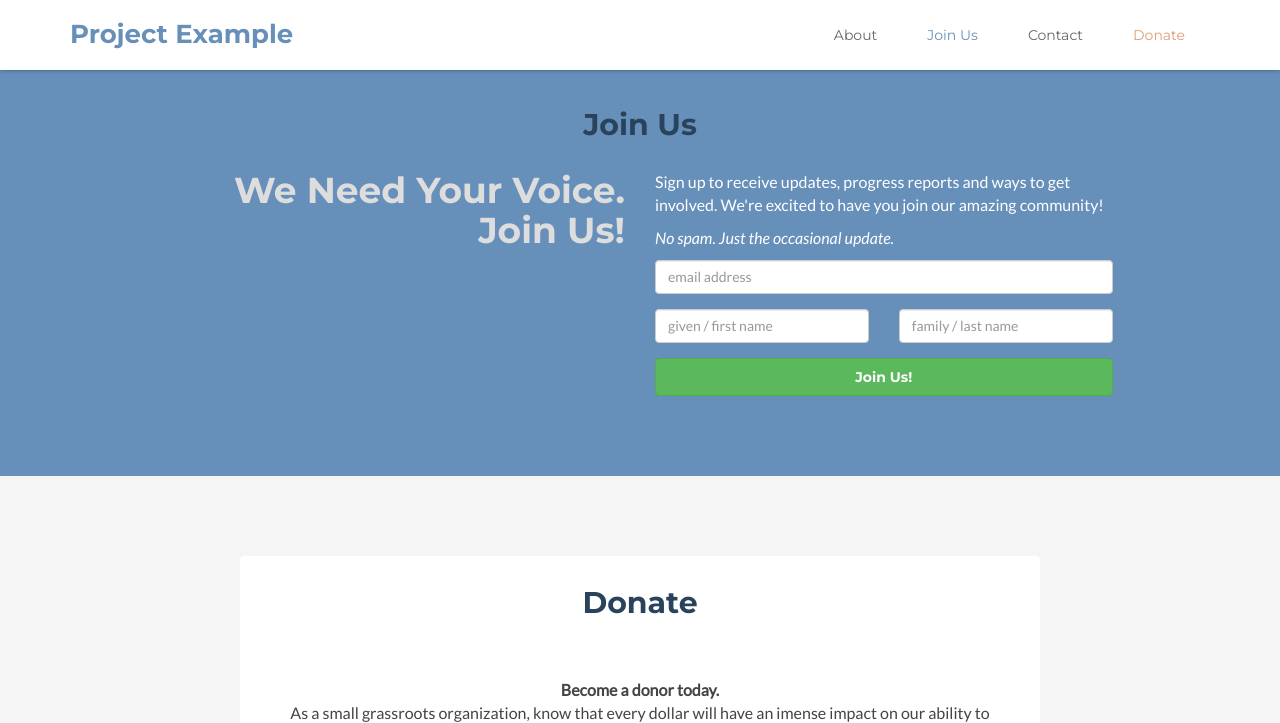
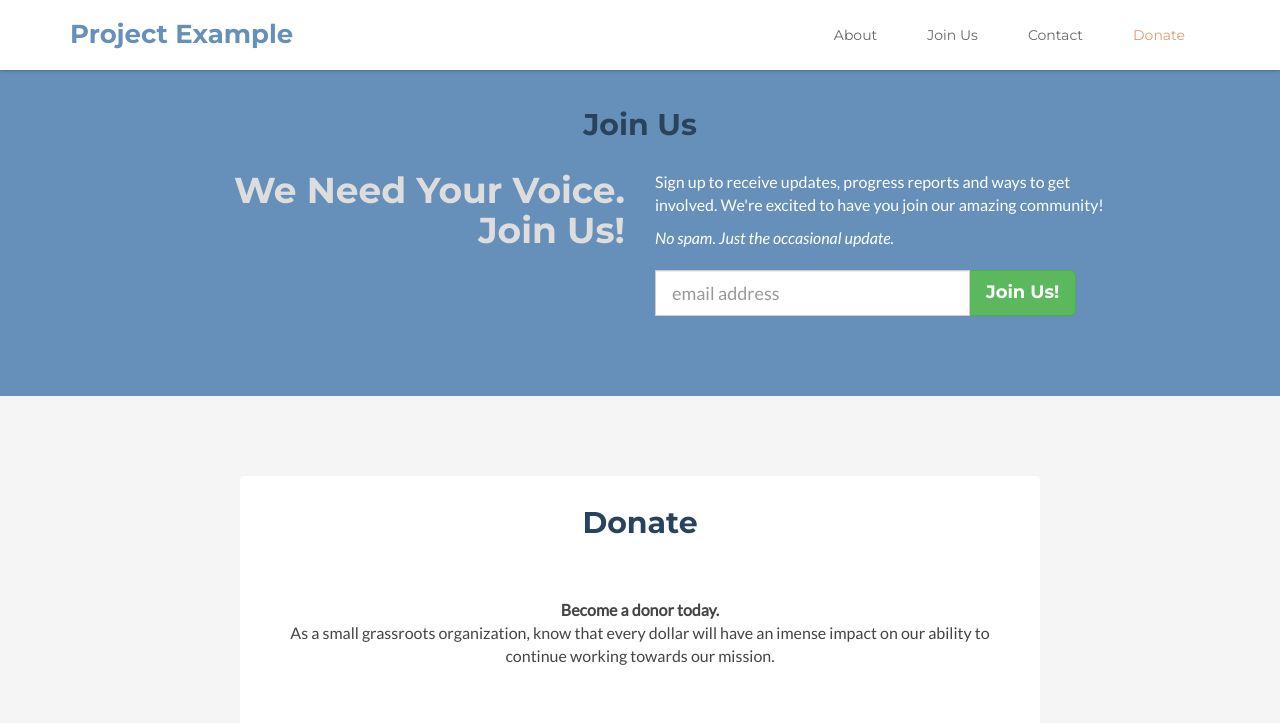
Before and after one commit to smartergiving/free-nonprofit-starter-website, a Jekyll site: the page built from index.html, in a window 1280 px wide and 1400 px high, scrolled down 962 px, cut to the strip 0-723 px from the top of the window. Built offline with Jekyll 4.4.1, drawn with Linux system fonts in a browser that asks for light colours; comment, search, counter and statistics services are not loaded.

Commit message:
Add TinyLetter and make it default option
TinyLetter has a much simpler signup workflow than Mailchimp

```diff
--- a/_config.yml
+++ b/_config.yml
@@ -1,4 +1,5 @@
-#Set up is quick and easy. Simply enter the information below.
+#Set up is quick and easy. Simply replace the example text below with your nonprofit's information.
+#If you'd like to leave a field blank, simply remove everything after the colon (:) or place a hashtag (#) at the start of the line
 
 #Required organization information
 org_name: Project Example
@@ -17,17 +18,14 @@ org_zip: > # Enter zip on next line
 org_phone: (123) 456-7890
 #Non US-address support coming soon :)
 
-#Are donations to your organization currently tax deductible?
-#If they are, remove the # symbol on the next line
+#Are you currently a registered 501(c)3 organization?
+#If not, remove 'true' and leave blank
 tax_deductibility: true
-#TODO: Handle orgs with fiscal sponsors
 
 #Email signups and donations
-#Replace with your own!!!!
-#Or leave blank if you do not wish to use
-donorbox_campaign_name: free-template-demo #Only enter if using DonorBox
-mailchimp_embed_code: > # Enter Mailchimp post url on next line. See tutorial for instructions.
-  //getkyn.us5.list-manage.com/subscribe/post?u=1407d7ee4cd0d47986cd54315&amp;id=cdc32b64fe
+#If you do not wish to use a service, simply remove everything after the colon (:), leaving the item blank
+donorbox_campaign_name: free-template-demo
+tinyletter_username: interestingnonprofits
 
 #social media
 twitter_username: smartergiving
@@ -46,7 +44,10 @@ sass:
     sass_dir: _sass
     style: compressed
 
-#Potential future options
-tinyletter_username: interestingnonprofits #Only enter if using TinyLetter
-paypal_button_id: #Only enter if using Paypal
+#Features under development
+#These are not yet fully supported, but should give you a head start if you know what you're doing
+paypal_button_id: #Not yet available
 smartergiving_id: #Not yet available
+#mailchimp_embed_code: > # Enter Mailchimp post url on next line.
+#  //getkyn.us5.list-manage.com/subscribe/post?u=1407d7ee4cd0d47986cd54315&amp;id=cdc32b64fe
+#mailchimp_spam_guard: b_753395b9f963c9ea2d6980b7c_9e1559c2f0
--- a/css/main.scss
+++ b/css/main.scss
@@ -85,3 +85,6 @@ $medium-blue: #3a5d7f;
       background-color: $medium-blue;
     }
 }
+.features .form-inline {
+  margin-top: 10px;
+}
--- a/index.html
+++ b/index.html
@@ -82,11 +82,23 @@ layout: default
       </div>
       <div class="col-sm-5 text-left text-left-sm">
         <p>Sign up to receive updates, progress reports and ways to get involved. We're excited to have you join our amazing community!</p>
-        {% unless site.mailchimp_embed_code %}
-        <p><em>Sorry, email signup is not available at this time <i class="fa fa-frown-o"></i></em></p>
-        {% else %}
+        {% if site.tinyletter_username %}
         <p><em>No spam. Just the occasional update.</em></p>
-
+        <div class="row">
+          <div class="col-sm-12">
+            <form class="form-inline" role="form" action="https://tinyletter.com/{{ site.tinyletter_username }}" method="post" target="popupwindow" onsubmit="window.open('https://tinyletter.com/{{ site.tinyletter_username }}', 'popupwindow', 'scrollbars=yes,width=800,height=600');return true">
+              <div class="input-group input-group-lg col-sm-12">
+                <label class="sr-only" for="tlemail">Email address</label>
+                <input type="email" class="form-control" name="email" id="tlemail" placeholder="email address" />
+                <div class="input-group-btn">
+                  <button type="submit" class="button btn btn-success">Join Us!</button>
+                </div><!-- /btn-group -->
+              </div><!-- /input-group -->
+            </form>
+          </div>
+        </div>
+        {% elsif site.mailchimp_embed_code %}
+        <p><em>No spam. Just the occasional update.</em></p>
         <div id="mc_embed_signup">
           <form action="{{ site.mailchimp_embed_code }}" method="post" id="mc-embedded-subscribe-form" name="mc-embedded-subscribe-form" class="validate bs-component" target="_blank" novalidate>
             <div id="mc_embed_signup_scroll">
@@ -111,7 +123,7 @@ layout: default
                 <div class="response" id="mce-success-response" style="display:none"></div>
               </div>
               <!-- real people should not fill this in and expect good things - do not remove this or risk form bot signups-->
-              <div style="position: absolute; left: -5000px;"><input type="text" name="b_753395b9f963c9ea2d6980b7c_9e1559c2f0" tabindex="-1" value=""></div>
+              <div style="position: absolute; left: -5000px;"><input type="text" name="{{ site.mailchimp_spam_guard }}" tabindex="-1" value=""></div>
               <div class="clear">
 
                 <input type="submit" value="Join Us!" name="subscribe" id="mc-embedded-subscribe" class="button btn-success btn-block btn" />
@@ -121,7 +133,9 @@ layout: default
         </div>
         <script type='text/javascript' src='//s3.amazonaws.com/downloads.mailchimp.com/js/mc-validate.js'></script><script type='text/javascript'>(function($) {window.fnames = new Array(); window.ftypes = new Array();fnames[0]='EMAIL';ftypes[0]='email';fnames[1]='FNAME';ftypes[1]='text';fnames[2]='LNAME';ftypes[2]='text';}(jQuery));var $mcj = jQuery.noConflict(true);</script>
         <!--End mc_embed_signup-->
-        {% endunless %}
+        {% else %}
+        <p><em>Sorry, email signup is not available at this time <i class="fa fa-frown-o"></i></em></p>
+        {% endif %}
 
         <!--form style="padding:3px;text-align:center;" action="https://tinyletter.com/{{ site.tinyletter_username }}" method="post" target="popupwindow" onsubmit="window.open('https://tinyletter.com/{{ site.tinyletter_username }}', 'popupwindow', 'scrollbars=yes,width=800,height=600');return true"><p><label for="tlemail">Subscribe to Updates</label></p><p><input type="text" style="width:140px" name="email" id="tlemail" data-behavior="placeholder" placeholder="Email Address" /></p><input type="hidden" value="1" name="embed"/><input type="submit" value="Subscribe" /><p></p></form-->
 
```
